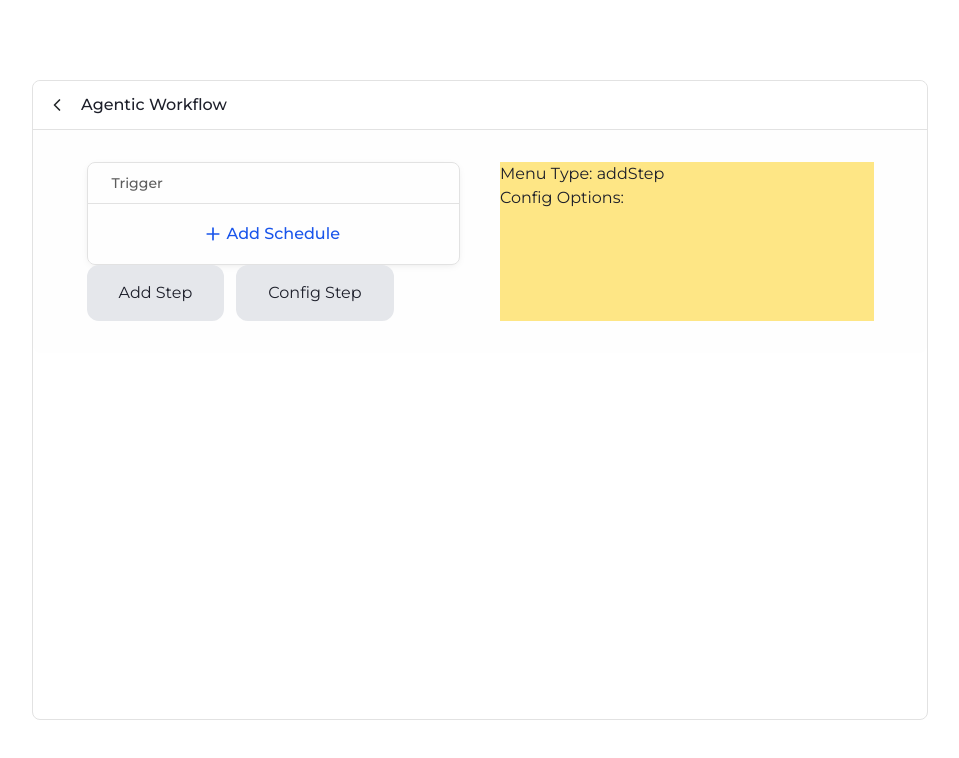
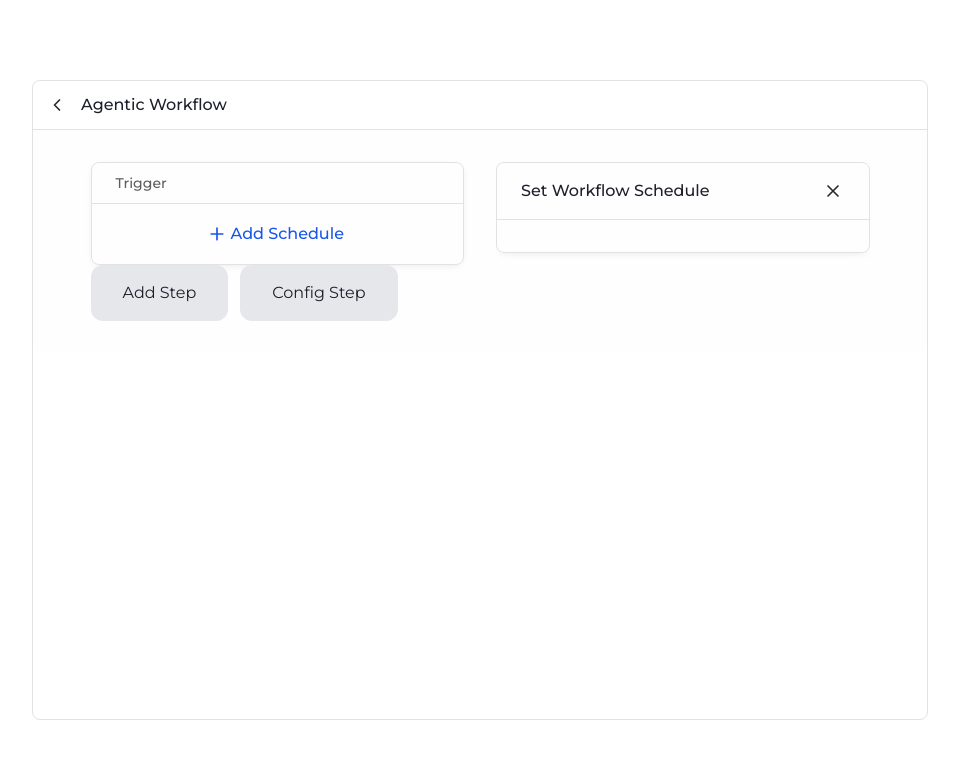
Before and after one commit to wjlee299/frontend-intern-assessment, a Next.js app: page / in a window 1280 px wide. Both pictures are taken after a click on the button "Add Schedule". Shown: the top 758 px of the page, without its empty margins (160-1119 px from the left). Built offline with nearby package versions, Linux system fonts and the light colour scheme.

Commit message:
Created UI for configuration panel, linked up buttons with opening different types of configuration menus, extracted out reusable add button component

```diff
--- /dev/null
+++ b/app/components/buttons/AddBtn.tsx
@@ -0,0 +1,31 @@
+"use client";
+import React from "react";
+import { useConfigMenuContext } from "@/app/contexts/ConfigMenuContext";
+import PlusIcon from "@/app/assets/icons/plus.svg";
+
+interface AddBtnProps {
+  label: string;
+  showLabel: boolean;
+  action: string;
+}
+
+const AddBtn: React.FC<AddBtnProps> = ({ label, showLabel, action }) => {
+  const { openAddStepMenu, openScheduleConfigMenu } = useConfigMenuContext();
+
+  const onClickBtn = () => {
+    if (action == "ADDSTEP") {
+      openAddStepMenu();
+    } else if (action == "ADDSCHEDULE") {
+      openScheduleConfigMenu();
+    }
+  };
+
+  return (
+    <button onClick={onClickBtn} className="flex w-fit cursor-pointer items-center gap-0.5 rounded-sm py-0.5 pr-3 pl-1.5 text-extended-dark-blue-100 hover:bg-software-pale-blue-25 transition-colors">
+      <PlusIcon className="h-6 w-6 p-0.5"></PlusIcon>
+      <h2 className="title-02">{label}</h2>
+    </button>
+  );
+};
+
+export default AddBtn;
--- a/app/components/configmenu/AddStepMenu.tsx
+++ b/app/components/configmenu/AddStepMenu.tsx
@@ -1,9 +1,12 @@
-import React from 'react'
+import React from "react";
+import MenuTemplate from "./MenuTemplate";
 
 const AddStepMenu = () => {
   return (
-    <div>AddStepMenu</div>
-  )
-}
+    <div>
+      <MenuTemplate menuTitle="Add a step"></MenuTemplate>
+    </div>
+  );
+};
 
-export default AddStepMenu
+export default AddStepMenu;
--- /dev/null
+++ b/app/components/configmenu/MenuTemplate.tsx
@@ -0,0 +1,25 @@
+import React from "react";
+import CrossIcon from "@/app/assets/icons/x.svg";
+import { useConfigMenuContext } from "@/app/contexts/ConfigMenuContext";
+
+interface MenuTemplateProps {
+  menuTitle: string;
+}
+
+const MenuTemplate: React.FC<MenuTemplateProps> = ({ menuTitle }) => {
+  const { closeMenu } = useConfigMenuContext();
+
+  return (
+    <div className="w-full rounded-lg border border-neutral-n30 whitespace-nowrap shadow-[0_2px_10px_-4px_rgba(0,0,0,0.15)]">
+      <div className="flex items-center justify-between border-b border-neutral-n30 px-6 py-4">
+        <h1 className="title-02 text-neutral-n700">{menuTitle}</h1>
+        <button onClick={closeMenu} className="cursor-pointer">
+          <CrossIcon className="h-6 w-6 rounded-sm p-0.5 text-neutral-n500 hover:bg-neutral-n30 transition-colors"></CrossIcon>
+        </button>
+      </div>
+      <div className="flex w-full justify-center py-4"></div>
+    </div>
+  );
+};
+
+export default MenuTemplate;
--- /dev/null
+++ b/app/components/configmenu/ScheduleConfigMenu.tsx
@@ -0,0 +1,12 @@
+import React from "react";
+import MenuTemplate from "./MenuTemplate";
+
+const ScheduleConfigMenu = () => {
+  return (
+    <div>
+      <MenuTemplate menuTitle="Set Workflow Schedule"></MenuTemplate>
+    </div>
+  );
+};
+
+export default ScheduleConfigMenu;
--- a/app/components/configmenu/StepConfigMenu.tsx
+++ b/app/components/configmenu/StepConfigMenu.tsx
@@ -1,9 +1,12 @@
-import React from 'react'
+import React from "react";
+import MenuTemplate from "./MenuTemplate";
 
 const StepConfigMenu = () => {
   return (
-    <div>StepConfigMenu</div>
-  )
-}
+    <div>
+      <MenuTemplate menuTitle="Step Configuration"></MenuTemplate>
+    </div>
+  );
+};
 
-export default StepConfigMenu
+export default StepConfigMenu;
--- a/app/components/sections/MenuSection.tsx
+++ b/app/components/sections/MenuSection.tsx
@@ -1,17 +1,18 @@
-"use client"
+"use client";
 import { useConfigMenuContext } from "@/app/contexts/ConfigMenuContext";
+import AddStepMenu from "../configmenu/AddStepMenu";
+import StepConfigMenu from "../configmenu/StepConfigMenu";
+import ScheduleConfigMenu from "../configmenu/ScheduleConfigMenu";
 
 const MenuSection = () => {
-  const { menuType, configOptions } = useConfigMenuContext();
+  const { menuType, isOpen } = useConfigMenuContext();
   return (
-    <div className="w-[45%] bg-amber-200">
-      <h1>Menu Type: {menuType}</h1>{" "}
-      <h2>
-        Config Options:{" "}
-        {configOptions.map((item, index) => (
-          <li key={index}>{item.optionName}</li>
-        ))}
-      </h2>
+    <div className={`config-menu ${isOpen ? "open ml-8" : "ml-0"}`}>
+      {menuType == "addStep" && <AddStepMenu></AddStepMenu>}
+      {menuType == "stepConfig" && <StepConfigMenu></StepConfigMenu>}
+      {menuType == "scheduleConfig" && (
+        <ScheduleConfigMenu></ScheduleConfigMenu>
+      )}
     </div>
   );
 };
--- a/app/components/workflow/TriggerScheduleBox.tsx
+++ b/app/components/workflow/TriggerScheduleBox.tsx
@@ -1,4 +1,4 @@
-import PlusIcon from "@/app/assets/icons/plus.svg";
+import AddBtn from "../buttons/AddBtn";
 
 const TriggerScheduleBox = () => {
   return (
@@ -7,10 +7,7 @@ const TriggerScheduleBox = () => {
         <h1 className="title-03 text-neutral-n300">Trigger</h1>
       </div>
       <div className="flex w-full justify-center py-4">
-        <button className="flex w-fit cursor-pointer items-center gap-0.5 rounded-sm py-0.5 pr-3 pl-1.5 text-extended-dark-blue-100 hover:bg-software-pale-blue-25">
-          <PlusIcon className="h-6 w-6 p-0.5"></PlusIcon>
-          <h2 className="title-02">Add Schedule</h2>
-        </button>
+        <AddBtn label="Add Schedule" action="ADDSCHEDULE" showLabel={true}></AddBtn>
       </div>
     </div>
   );
--- a/app/contexts/ConfigMenuContext.tsx
+++ b/app/contexts/ConfigMenuContext.tsx
@@ -1,16 +1,22 @@
 "use client";
 import { createContext, useContext, useState, ReactNode } from "react";
-import { ConfigOption } from "../models/ConfigOptionsModel";
+import {
+  ConfigOption,
+  ScheduleConfigOptions,
+} from "../models/ConfigOptionsModel";
 
-type MenuType = "addStep" | "stepConfig";
+type MenuType = "addStep" | "stepConfig" | "scheduleConfig";
 
 // Controls the type of menu that opens on the right side of the UI
 // if menuType == "stepConfig", UI will render configOptions updated and passed as props
 interface ConfigMenuContextType {
+  isOpen: boolean;
   menuType: MenuType;
   configOptions: ConfigOption[];
   openConfigMenu: (configOptions: ConfigOption[]) => void;
   openAddStepMenu: () => void;
+  openScheduleConfigMenu: () => void;
+  closeMenu: () => void;
 }
 
 const ConfigMenuContext = createContext<ConfigMenuContextType | undefined>(
@@ -18,10 +24,12 @@ const ConfigMenuContext = createContext<ConfigMenuContextType | undefined>(
 );
 
 export function ConfigMenuProvider({ children }: { children: ReactNode }) {
+  const [isOpen, setIsOpen] = useState<boolean>(false);
   const [menuType, setMenuType] = useState<MenuType>("addStep");
   const [configOptions, setConfigOptions] = useState<ConfigOption[]>([]);
 
   const openConfigMenu = (configOptions: ConfigOption[]) => {
+    setIsOpen(true);
     setConfigOptions(configOptions);
     setMenuType("stepConfig");
   };
@@ -29,13 +37,32 @@ export function ConfigMenuProvider({ children }: { children: ReactNode }) {
   // clear configOptions to empty array
   // changed config options should already be updated to WorkflowContext on change of config
   const openAddStepMenu = () => {
+    setIsOpen(true);
     setConfigOptions([]);
     setMenuType("addStep");
   };
 
+  const openScheduleConfigMenu = () => {
+    setIsOpen(true);
+    setConfigOptions(ScheduleConfigOptions);
+    setMenuType("scheduleConfig");
+  };
+
+  const closeMenu = () => {
+    setIsOpen(false);
+  };
+
   return (
     <ConfigMenuContext.Provider
-      value={{ menuType, configOptions, openConfigMenu, openAddStepMenu }}
+      value={{
+        isOpen,
+        menuType,
+        configOptions,
+        openConfigMenu,
+        openAddStepMenu,
+        openScheduleConfigMenu,
+        closeMenu,
+      }}
     >
       {children}
     </ConfigMenuContext.Provider>
@@ -45,7 +72,9 @@ export function ConfigMenuProvider({ children }: { children: ReactNode }) {
 export function useConfigMenuContext() {
   const context = useContext(ConfigMenuContext);
   if (!context) {
-    throw new Error("useConfigMenuContext must be used within ConfigMenuProvider");
+    throw new Error(
+      "useConfigMenuContext must be used within ConfigMenuProvider",
+    );
   }
   return context;
 }
--- a/app/globals.css
+++ b/app/globals.css
@@ -174,3 +174,22 @@ body {
   line-height: 0.875rem; /* 14px */
   font-weight: 400;
 }
+
+.config-menu {
+    flex: 0 0 0%;
+    opacity: 0;
+    overflow: hidden;
+    margin-left: 0rem;
+    white-space: nowrap;
+    transition:
+        flex-basis 0.8s cubic-bezier(0.44, 0, 0.06, 1),
+        opacity 0.6s cubic-bezier(0.44, 0, 0.06, 1),
+        margin-left 0.8s cubic-bezier(0.44, 0, 0.06, 1);
+}
+
+.config-menu.open {
+    flex-basis: 45%;
+    opacity: 1;
+    margin-left: 2rem;
+    white-space: normal;
+}
--- a/app/models/ConfigOptionsModel.tsx
+++ b/app/models/ConfigOptionsModel.tsx
@@ -31,3 +31,5 @@ export interface CheckboxConfigOption extends ConfigOption {
   max: number;
   step: number;
 }
+
+export const ScheduleConfigOptions = []
--- a/app/page.tsx
+++ b/app/page.tsx
@@ -7,7 +7,7 @@ export default function Home() {
     <main className="flex h-screen w-screen items-center justify-center">
       <div className="flex h-[80%] w-[80%] flex-col rounded-lg border border-neutral-n30 lg:w-[70%]">
         <MainSectionHeader></MainSectionHeader>
-        <div className="flex justify-center gap-10 overflow-y-scroll rounded-b-lg bg-neutral-n5 p-8">
+        <div className="flex justify-center overflow-y-scroll rounded-b-lg bg-neutral-n5 p-8">
           <WorkflowSection></WorkflowSection>
           <MenuSection></MenuSection>
         </div>
```
